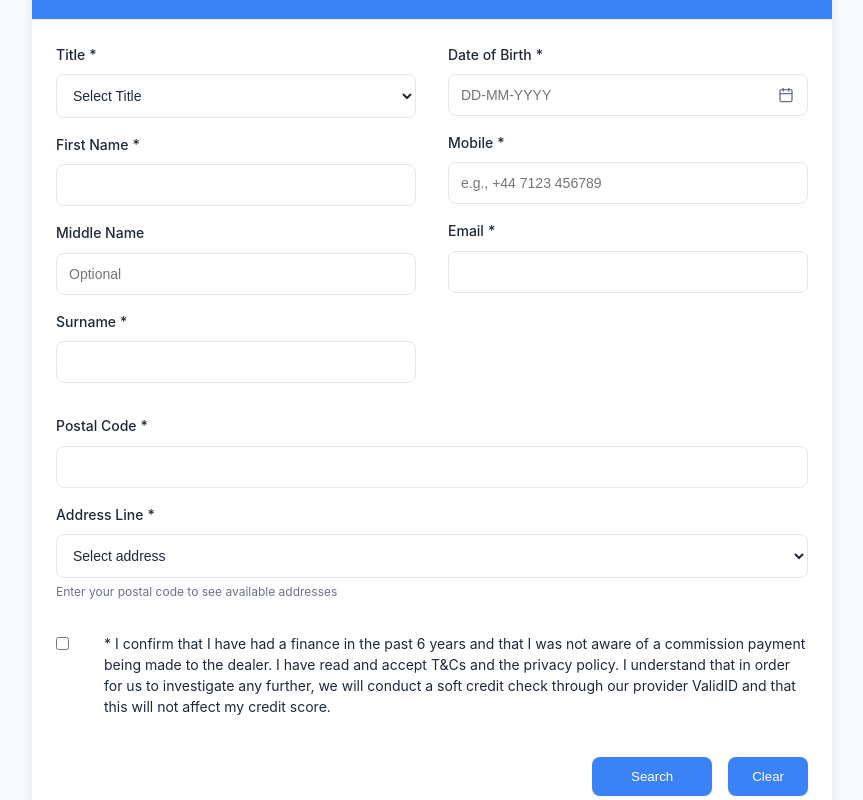
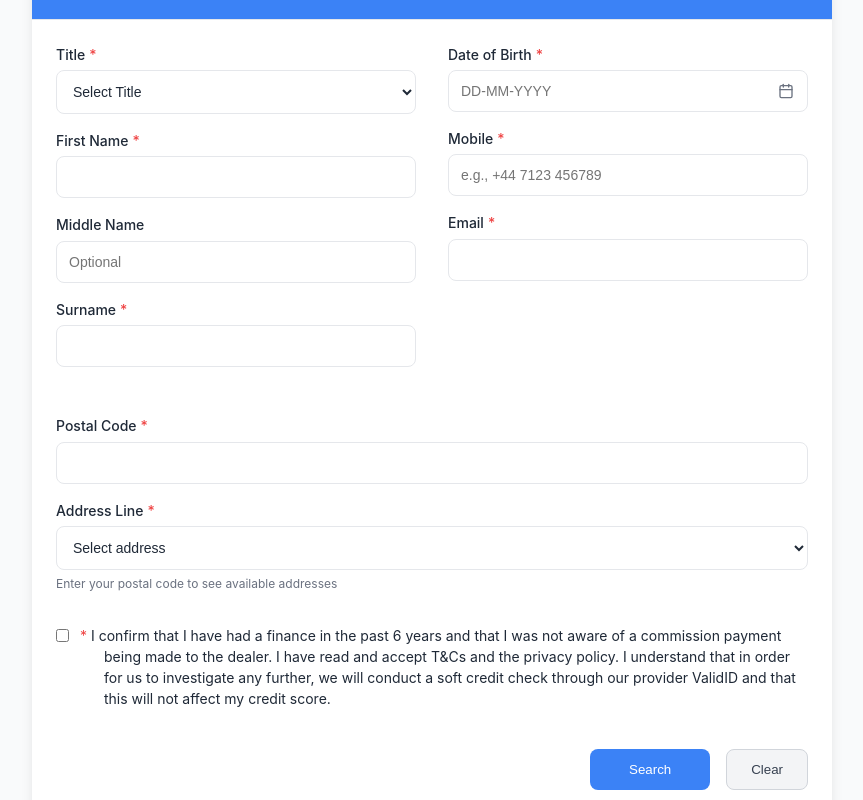
Before and after one commit to mastercode-io/cml_client_portal, a React (Create React App) app in the folder src/frontend/: page / in a window 1280 px wide. Shown: the part 180-980 px from the top of the page, without its empty margins (208-1071 px from the left). Built offline with nearby package versions, Linux system fonts and the light colour scheme.

Commit message:
Fix red asterisks color, checkbox alignment, Clear button styling, and field margins

```diff
--- a/src/frontend/src/components/CreditSearchForm.css
+++ b/src/frontend/src/components/CreditSearchForm.css
@@ -100,15 +100,15 @@
 
 .form-label {
   display: block;
-  margin-bottom: 0.5rem;
+  margin-bottom: 0.25rem;
   font-weight: 500;
-  color: var(--text-dark);
   font-size: 0.875rem;
 }
 
 .form-label span.text-red-500 {
   display: inline;
   margin-left: 0.25rem;
+  color: #ef4444;
 }
 
 .form-input,
@@ -168,6 +168,7 @@
 .checkbox-label span.text-red-500 {
   display: inline;
   margin-right: 0.25rem;
+  color: #ef4444;
 }
 
 /* Checkbox indentation */
@@ -185,7 +186,7 @@
 .checkbox-indent .checkbox-label {
   display: block;
   padding-left: 1.5rem;
-  text-indent: 0;
+  text-indent: -1.5rem;
 }
 
 .checkbox-indent .checkbox-label span.text-red-500 {
@@ -194,6 +195,7 @@
   left: auto;
   top: auto;
   margin-right: 0.25rem;
+  color: #ef4444;
 }
 
 .checkbox-indent .error-message {
@@ -212,12 +214,13 @@
 
 .clear-button {
   margin-left: 1rem;
-  background-color: #e5e7eb;
-  color: #374151;
+  background-color: #f3f4f6 !important;
+  border: 1px solid #d1d5db !important;
+  color: #374151 !important;
 }
 
 .clear-button:hover {
-  background-color: #d1d5db;
+  background-color: #e5e7eb !important;
 }
 
 .submit-button {
@@ -261,3 +264,8 @@
   opacity: 0.6;
   cursor: not-allowed;
 }
+
+/* Additional fields section */
+.additional-fields {
+  margin-top: 1rem;
+}
--- a/src/frontend/src/components/CreditSearchForm.jsx
+++ b/src/frontend/src/components/CreditSearchForm.jsx
@@ -228,6 +228,8 @@ const CreditSearchForm = () => {
                   </div>
 
                   <div className="form-full-width">
+                    <div className="additional-fields">
+                      <div className="form-row">
                         <FormField
                           label="Postal Code"
                           name="postalCode"
@@ -235,7 +237,8 @@ const CreditSearchForm = () => {
                           errors={errors}
                           touched={touched}
                         />
-
+                      </div>
+                      <div className="form-row">
                         <FormField
                           label="Address Line"
                           name="addressLine"
@@ -247,6 +250,8 @@ const CreditSearchForm = () => {
                           touched={touched}
                           helpText={isLoadingAddresses ? "Loading addresses..." : "Enter your postal code to see available addresses"}
                         />
+                      </div>
+                    </div>
                   </div>
 
                   <div className="form-full-width">
```
Lines whose indentation alone changed are shown as unchanged.
